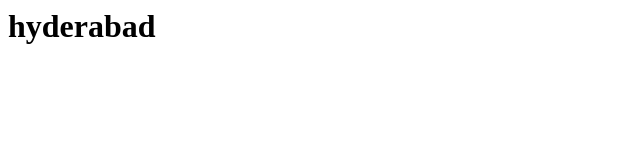
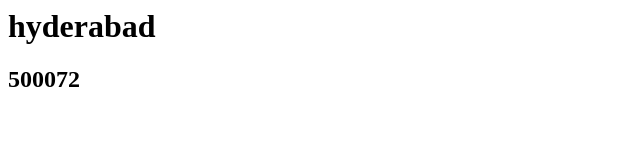
Before and after one commit to Mbsrevathi/website2, a plain HTML site: page contact.html in a window 1280 px wide. Shown: the whole page, without its empty margins (0-640 px from the left). Drawn offline with Linux system fonts and the light colour scheme.

Commit message:
updated contacts page with zipcode

```diff
--- a/contact.html
+++ b/contact.html
@@ -1,2 +1,3 @@
 <title>Contact US</title>
 <h1>hyderabad</h1>
+<h2>500072</h2>
```
